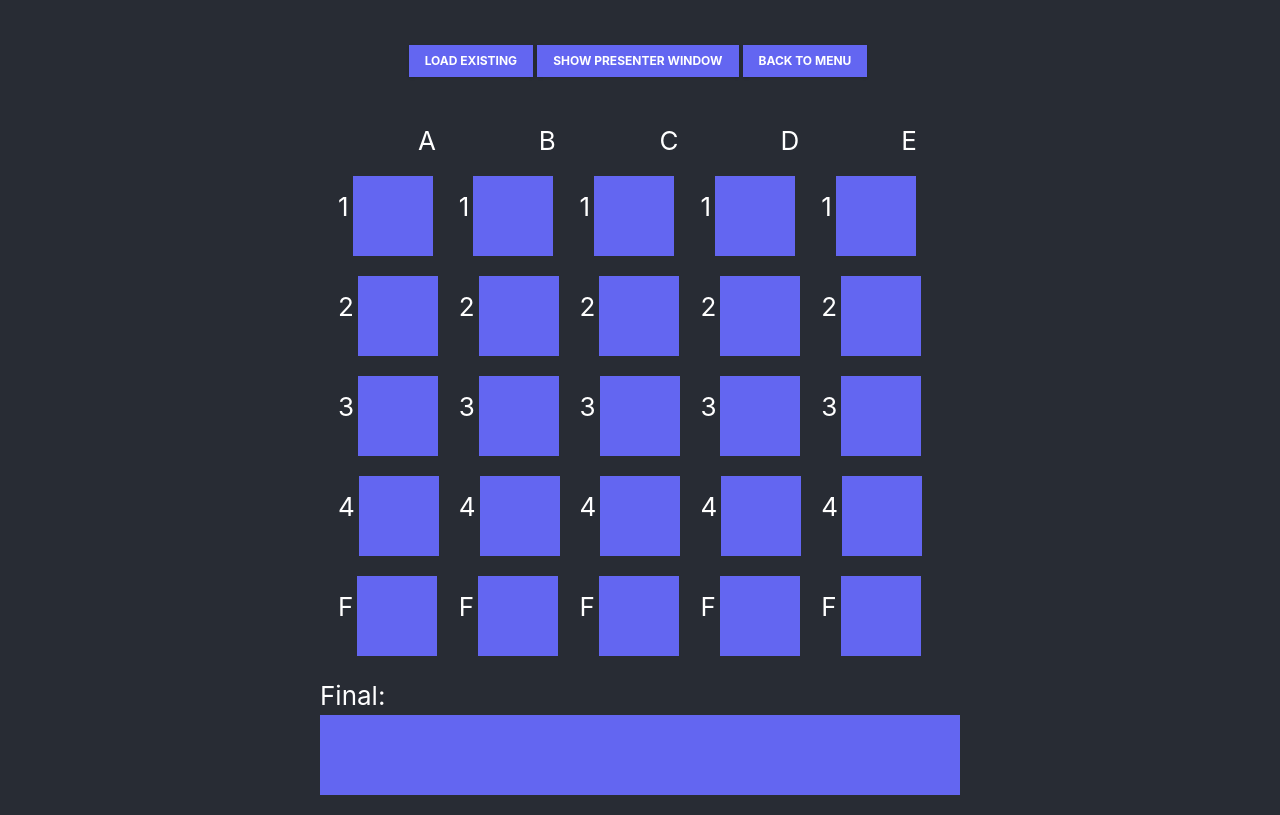
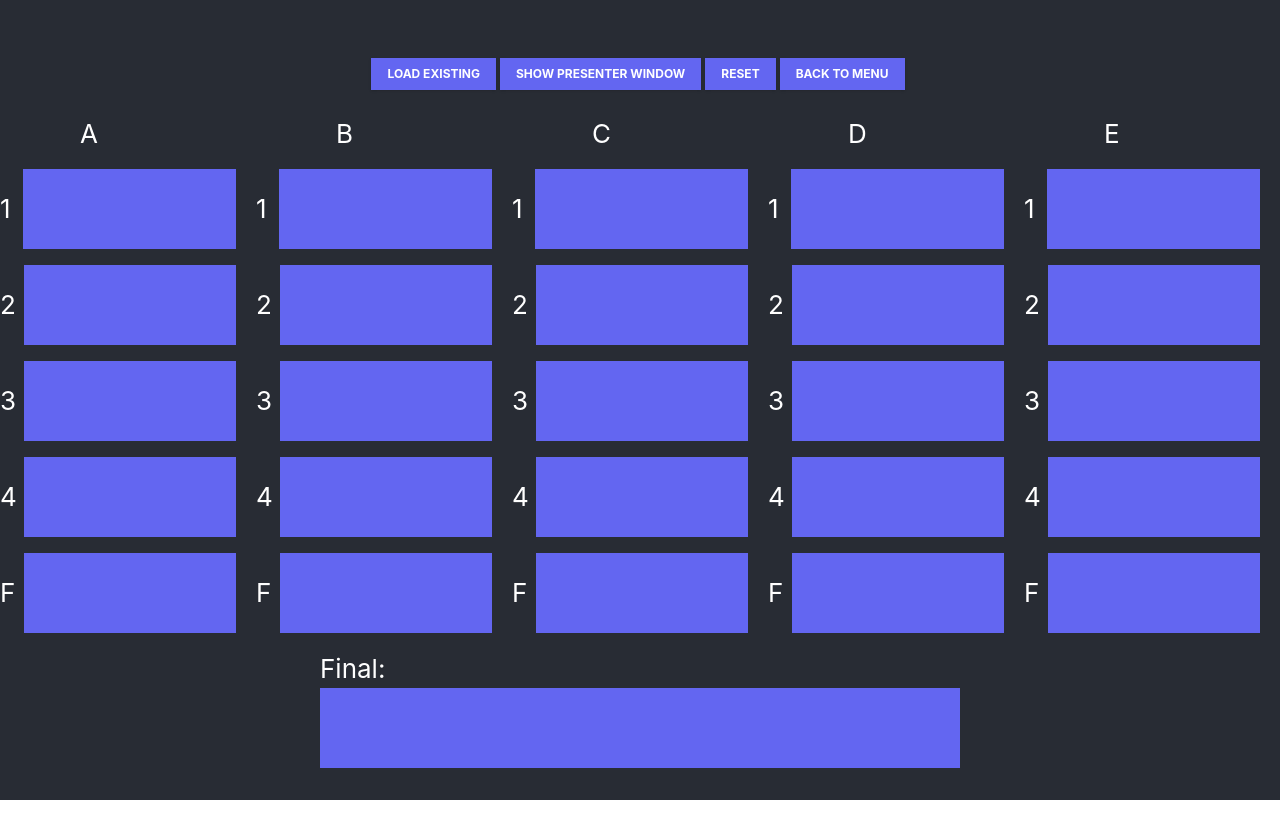
Before and after one commit to FraktonDevelopers/association-quiz, a React (Create React App) app: page /show-admin in a window 1280 px wide. Built offline with nearby package versions, Linux system fonts and the light colour scheme.

Commit message:
some improvements

```diff
--- a/src/App.css
+++ b/src/App.css
@@ -24,10 +24,6 @@
   color: black;
 }
 
-.min-w-custom {
-  width: 300px;
-}
-
 .App-header {
   background-color: #282c34;
   min-height: 100vh;
--- a/src/App.tsx
+++ b/src/App.tsx
@@ -17,7 +17,7 @@ function App() {
               preserveAspectRatio="xMidYMid meet">
 
               <g transform="translate(0.000000,207.000000) scale(0.100000,-0.100000)"
-              fill="#000000" stroke="none">
+              fill="#ffffff" stroke="none">
               <path d="M5181 2059 c-175 -29 -343 -182 -395 -358 -18 -62 -21 -203 -5 -270
               89 -386 594 -518 867 -227 195 209 190 512 -12 711 -127 126 -277 173 -455
               144z m248 -204 c60 -33 109 -86 143 -154 19 -39 23 -62 23 -146 0 -120 -21
--- a/src/pages/CreateEdit.tsx
+++ b/src/pages/CreateEdit.tsx
@@ -49,6 +49,7 @@ export default function CreateEdit() {
         <div className="flex items-stretch mb-10">
           <button onClick={()=>{save()}} className='bg-indigo-500 text-white active:bg-pink-600 font-bold uppercase text-xs px-4 py-2 shadow hover:shadow-md outline-none focus:outline-none mr-1 mb-1 ease-linear transition-all duration-150'>Save</button>
           <button onClick={()=>{if(fileInputRef.current){fileInputRef.current.click()}}} className='bg-indigo-500 text-white active:bg-pink-600 font-bold uppercase text-xs px-4 py-2 shadow hover:shadow-md outline-none focus:outline-none mr-1 mb-1 ease-linear transition-all duration-150'>Load Existing</button>
+          <button onClick={()=>{setAssociation({})}} className='bg-indigo-500 text-white active:bg-pink-600 font-bold uppercase text-xs px-4 py-2 shadow hover:shadow-md outline-none focus:outline-none mr-1 mb-1 ease-linear transition-all duration-150'>Reset</button>
           <a className='bg-indigo-500 text-white active:bg-pink-600 font-bold uppercase text-xs px-4 py-2 shadow hover:shadow-md outline-none focus:outline-none mr-1 mb-1 ease-linear transition-all duration-150' href='/'>Back to Menu</a>
         </div>
 
--- a/src/pages/ShowAdmin.tsx
+++ b/src/pages/ShowAdmin.tsx
@@ -52,13 +52,14 @@ export default function ShowAdmin() {
             type="file"
             onChange={(e) => {read(e.target)}}
         />
-        <div className="flex items-stretch mb-10">
+        <div className="flex items-stretch mb-5">
           <button onClick={()=>{if(fileInputRef.current){fileInputRef.current.click()}}} className='bg-indigo-500 text-white active:bg-pink-600 font-bold uppercase text-xs px-4 py-2 shadow hover:shadow-md outline-none focus:outline-none mr-1 mb-1 ease-linear transition-all duration-150'>Load Existing</button>
           <button onClick={()=>{openPresenterWindow()}} className='bg-indigo-500 text-white active:bg-pink-600 font-bold uppercase text-xs px-4 py-2 shadow hover:shadow-md outline-none focus:outline-none mr-1 mb-1 ease-linear transition-all duration-150'>Show Presenter Window</button>
+          <button onClick={()=>{setAssociation({})}} className='bg-indigo-500 text-white active:bg-pink-600 font-bold uppercase text-xs px-4 py-2 shadow hover:shadow-md outline-none focus:outline-none mr-1 mb-1 ease-linear transition-all duration-150'>Reset</button>
           <a className='bg-indigo-500 text-white active:bg-pink-600 font-bold uppercase text-xs px-4 py-2 shadow hover:shadow-md outline-none focus:outline-none mr-1 mb-1 ease-linear transition-all duration-150' href='/'>Back to Menu</a>
         </div>
 
-        <div className="flex">
+        <div className="w-full mx-4 grid grid-cols-5">
           {(horizontalColumns.map((category)=>{
               return (
                     <div className="grid grid-cols-1 gap-4 pr-5">
@@ -66,11 +67,11 @@ export default function ShowAdmin() {
                       <div>
                       {
                         verticalColumns.map((row) => {
-                          return (<div className="mb-5">
-                            <span className="text-white pr-1">{row===5?'F':row}</span>
+                          return (<div className="flex items-center mb-4">
+                            <span className="w-4 mr-2 text-white pr-1">{row===5?'F':row}</span>
                             <button onMouseOver={()=>{sendMessageToPresenter('over', category, row, '')}}
                             onClick={()=>{sendMessageToPresenter('click', category, row, association[category+row])}}
-                            className="text-white bg-indigo-500 p-10 text-center">{association[category+row]}</button>
+                            className="w-full text-white p-10 text-center bg-indigo-500">{association[category+row]}</button>
                           </div>)
                         })
                       }
--- a/src/pages/ShowClient.tsx
+++ b/src/pages/ShowClient.tsx
@@ -10,10 +10,9 @@ export default function CreateEdit() {
   window.addEventListener("message", (event)=>{
     try{
       const message = JSON.parse(event.data);
-      console.log(message);
       if(message.action === 'over'){
         setCurrentOver(message.category+message.row);
-        setTimeout(()=>{setCurrentOver("")}, 1000);
+        setTimeout(()=>{setCurrentOver("")}, 2000);
       }
       if(message.action === 'click'){
         let tempAssoc = JSON.parse(JSON.stringify(association));
@@ -38,7 +37,7 @@ export default function CreateEdit() {
                         verticalColumns.map((row) => {
                           return (<div className="flex items-center mb-4">
                             <span className="w-4 mr-2 text-white pr-1">{row===5?'F':row}</span>
-                            <button className={`w-full text-white p-10 text-center ${currentOver === category+row? 'bg-indigo-500' : 'bg-indigo-400'}`}>{association[category+row]}</button>
+                            <button className={`w-full text-white p-10 text-center ${currentOver === category+row ? 'bg-indigo-500' : 'bg-indigo-400'}`}>{association[category+row]}</button>
                           </div>)
                         })
                       }
@@ -50,7 +49,7 @@ export default function CreateEdit() {
         <div className="flex w-2/4 content-center">
           <div className="mb-5 w-full">
             <span className="text-white pr-1">Final:</span>
-            <button className="text-white bg-indigo-500 p-10 w-full text-center">{association['FF0']}</button>
+            <button className={`w-full text-white p-10 text-center ${currentOver === 'FF0'? 'bg-indigo-500' : 'bg-indigo-400'}`}>{association['FF0']}</button>
           </div>
         </div>
     </div>
```
